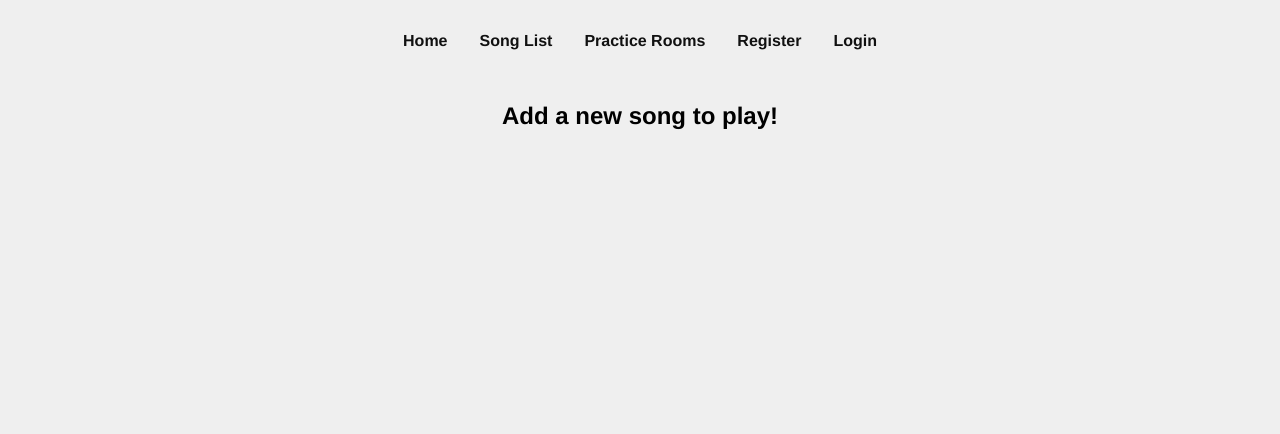
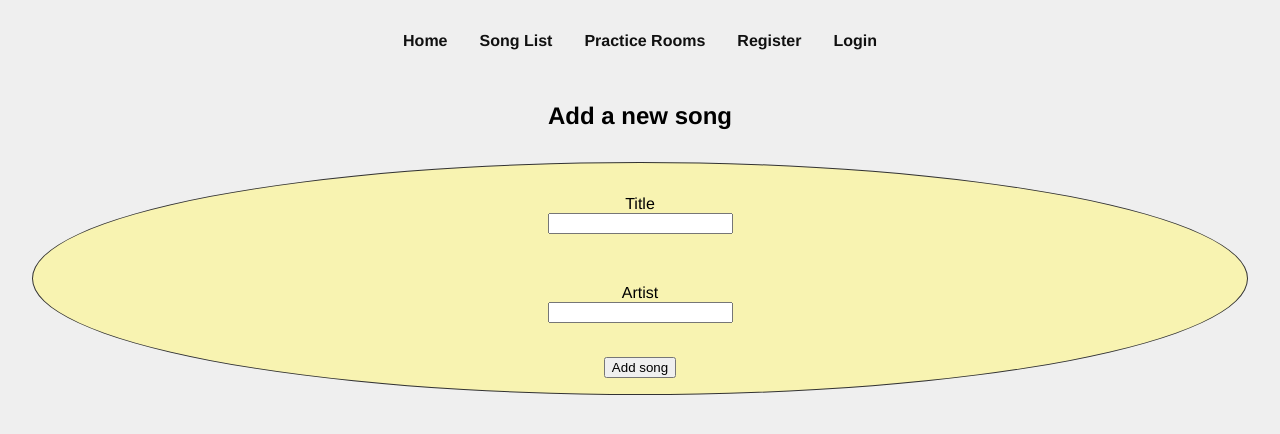
Before and after one commit to Bitchachos/master-melody-client, a React (Create React App) app: page /songs/create in a window 1280 px wide. Shown: the top 434 px of the page. Built offline with nearby package versions, Linux system fonts and the light colour scheme; no server answers.

Commit message:
add create functionality for songs

```diff
--- a/src/App.js
+++ b/src/App.js
@@ -13,12 +13,16 @@ function App() {
   const [songs, setSongs] = useState([])
 
   useEffect(() => {
+    fetchSongs()
+  }, [])
+
+  const fetchSongs = () => {
     axios.get(`${process.env.REACT_APP_API_URL}/songs`)
       .then((response) => {
         setSongs(response.data)
       })
       .catch(e => console.log("error getting songs from API...", e))
-  }, [])
+  }
 
   return (
     <div className="App">
@@ -27,8 +31,8 @@ function App() {
 
       <Routes>
         <Route path="/" element={<Homepage />}/>
-        <Route path="/songs" element={<SongList songs={songs} />} />
-        <Route path="/songs/create" element={<AddSong songs={songs} />} />
+        <Route path="/songs" element={<SongList songs={songs} callbackSongList={fetchSongs}/>} />
+        <Route path="/songs/create" element={<AddSong songs={songs} callbackSongList={fetchSongs}/>} />
       </Routes>
     </div>
   );
--- a/src/components/AddSong.css
+++ b/src/components/AddSong.css
@@ -0,0 +1,18 @@
+.AddSong form {
+    text-align: center;
+    border: 1px solid #333;
+    background-color: rgb(248, 243, 177);
+    margin: 2rem 2rem 4rem;
+    padding: 1rem;
+    border-radius: 50%;
+}
+
+.AddSong form label {
+    display: block;
+    margin: 1rem;
+}
+
+.AddSong form input {
+    display: block;
+    margin: 0 auto;
+}
--- a/src/components/AddSong.js
+++ b/src/components/AddSong.js
@@ -1,11 +1,71 @@
+import axios from "axios";
+import { useState } from "react";
+import { useNavigate } from "react-router-dom";
+import "./AddSong.css";
+
 function AddSong(props){
 
+    const [ title, setTitle ] = useState("")
+    const [ artist, setArtist ] = useState("")
 
+    const navigate = useNavigate();
+
+    const handleSubmit = (e) => {
+        e.preventDefault();
+
+        const newSong = {
+            title,
+            artist,
+        }
+
+        axios.post(process.env.REACT_APP_API_URL + "/songs", newSong)
+            .then(response => {
+                console.log(response.data)
+
+                props.callbackSongList();
+
+                navigate("/songs");
+
+                setTitle("");
+                setArtist("");
+            })
+            .catch(e => console.log("error creating song", e));
+
+    }
 
     return (
-        <>
-            <h2>Add a new song to play!</h2>
-        </>
+        <section className="AddSong">
+            <h1>Add a new song</h1>
+
+            <form onSubmit={handleSubmit}>
+                <label>
+                    Title
+                    <input
+                        type="text"
+                        name="title"
+                        value={props.title}
+                        required={true}
+                        onChange={(e) => setTitle(e.target.value)}
+                    />
+                </label>
+                <br />
+                <label>
+                    Artist
+                    <input
+                        type="text"
+                        name="artist"
+                        value={props.artist}
+                        required={true}
+                        onChange={(e) => setArtist(e.target.value)}
+                    />
+                </label>
+
+                <br />
+                <button type="submit">Add song</button>
+
+            </form>
+
+        </section>
     )
 }
 
--- a/src/pages/SongList.js
+++ b/src/pages/SongList.js
@@ -1,5 +1,5 @@
 import axios from "axios";
-import { NavLink } from "react-router-dom";
+import { Link, NavLink } from "react-router-dom";
 import "./SongList.css"
 
 function SongList(props){
@@ -30,6 +30,7 @@ function SongList(props){
 
         <section className="SongList split right">
             <h1>... or add a song you'd like to play</h1>
+            <Link to="/songs/create"><button>Add Song</button></Link>
 
         </section>
 
```
